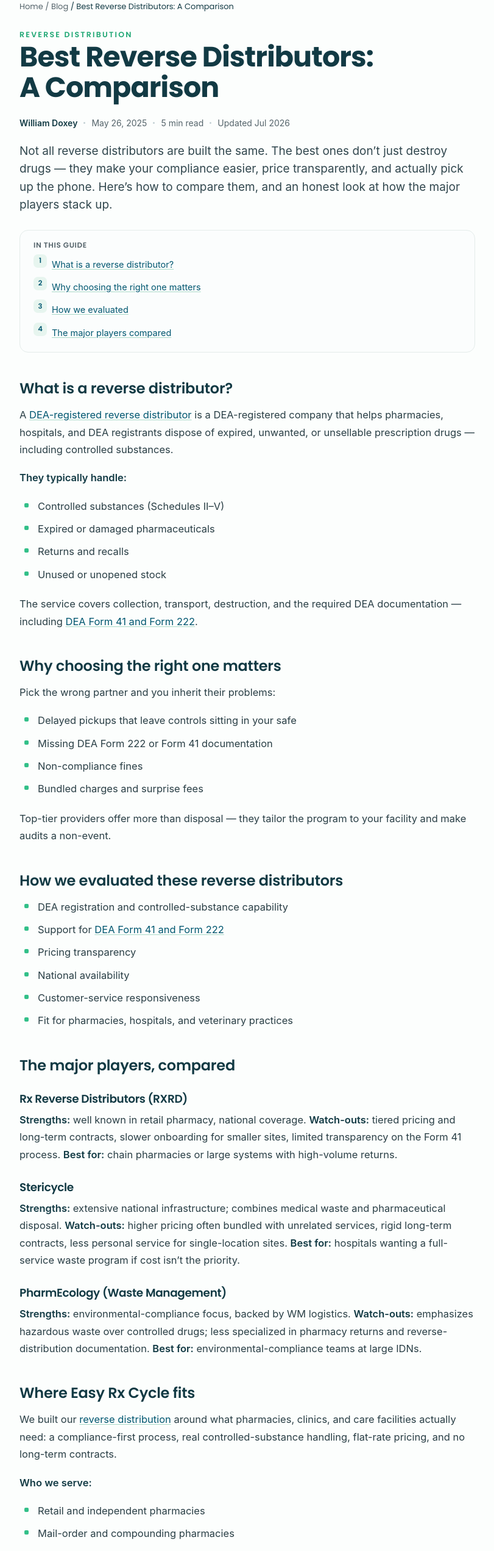
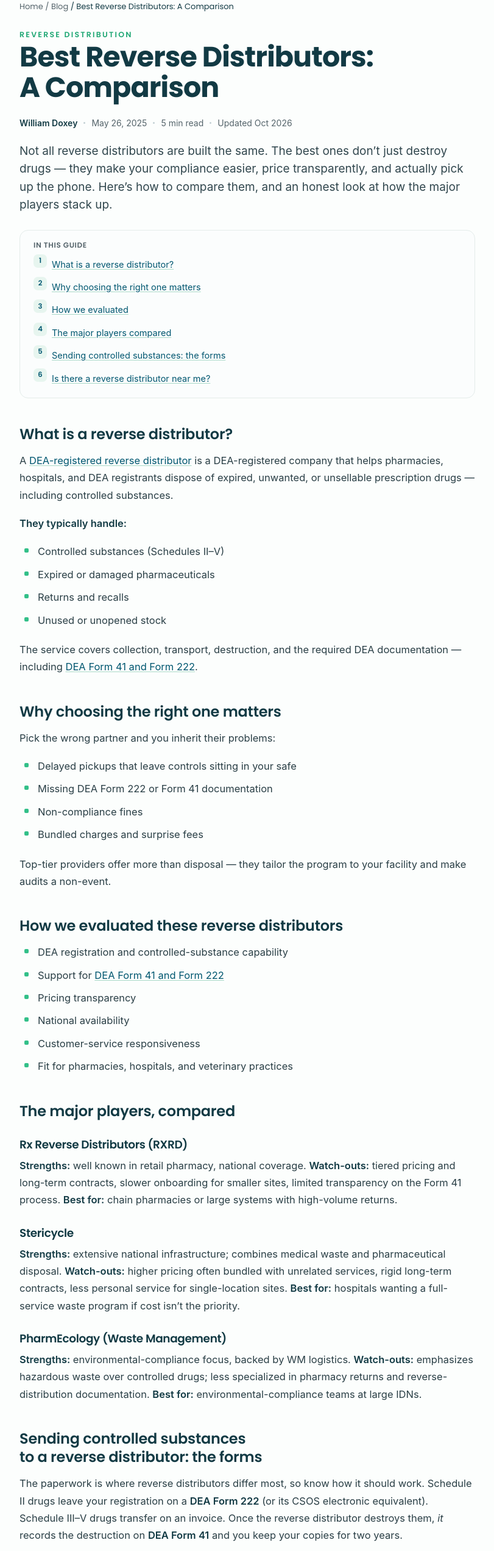
Before and after one commit to wsdoxey4/EasyRxCycle-Website, a Next.js app: page /blog/best-reverse-distributors-a-comparison in a window 1280 px wide. Shown: the part 224-2767 px from the top of the page at 61% size, without its empty margins (234-1045 px from the left). Built offline with nearby package versions, Linux system fonts and the light colour scheme; no server answers.

Commit message:
SEO: reverse distributor comparison — DEA title, controlled-substance forms + near-me sections, FAQs
Co-Authored-By: Claude Opus 5.5 <noreply@anthropic.com>

```diff
--- a/app/blog/best-reverse-distributors-a-comparison/page.tsx
+++ b/app/blog/best-reverse-distributors-a-comparison/page.tsx
@@ -7,8 +7,8 @@ import RelatedPosts from "@/components/RelatedPosts";
 import { SITE, abs } from "@/lib/site";
 
 const PATH = "/blog/best-reverse-distributors-a-comparison";
-const TITLE = "Best Reverse Distributors: A 2026 Comparison for Pharmacies";
-const DESC = "How to compare reverse distributors on the things that actually matter \u2014 DEA registration, Form 222/41 support, pricing transparency, and service \u2014 with an honest look at the major players.";
+const TITLE = "Best DEA Reverse Distributors for Pharmacies (2026 Comparison)";
+const DESC = "Compare DEA-registered reverse distributors for controlled substances on Form 222/41 support, pricing, contracts, and nationwide service \u2014 with an honest look at the major players.";
 
 export const metadata: Metadata = {
   title: TITLE,
@@ -22,13 +22,15 @@ const faqs = [
   { q: "Is Easy Rx Cycle DEA registered?", a: "Yes \u2014 we're fully authorized to handle Schedule I\u2013V controlled-substance destruction nationwide." },
   { q: "Can you help with DEA Form 41 or 222?", a: "Absolutely. We guide you through every step and retain copies for audit protection." },
   { q: "Do you service small or independent pharmacies?", a: "Yes. We specialize in supporting single-location, compounding, and mail-order pharmacies \u2014 no high-volume minimums." },
+  { q: "Is there a reverse distributor near me?", a: "You don\u2019t need one in your city. DEA-registered reverse distribution works by shipping or scheduled pickup, so a national provider like Easy Rx Cycle can serve a pharmacy or clinic in any state." },
+  { q: "Which DEA form do I use to send controlled substances to a reverse distributor?", a: "Schedule II drugs transfer on a DEA Form 222 (or its CSOS electronic equivalent); Schedules III\u2013V transfer on an invoice. The reverse distributor then destroys them and records the destruction on DEA Form 41." },
   { q: "Is there an official list of DEA reverse distributors?", a: "Yes. You can verify any distributor's registration through the DEA Diversion Control Division." }
 ];
 
 const jsonLd = {
   "@context": "https://schema.org",
   "@graph": [
-    { "@type": "Article", "@id": `${abs(PATH)}#article`, headline: "Best Reverse Distributors: A Comparison", description: DESC, author: { "@type": "Person", name: "William Doxey", url: abs("/author/william-doxey") }, publisher: { "@id": `${SITE.url}/#organization` }, datePublished: "2025-05-26", dateModified: "2026-07-31", mainEntityOfPage: abs(PATH), image: abs(SITE.ogImage) },
+    { "@type": "Article", "@id": `${abs(PATH)}#article`, headline: "Best Reverse Distributors: A Comparison", description: DESC, author: { "@type": "Person", name: "William Doxey", url: abs("/author/william-doxey") }, publisher: { "@id": `${SITE.url}/#organization` }, datePublished: "2025-05-26", dateModified: "2026-10-24", mainEntityOfPage: abs(PATH), image: abs(SITE.ogImage) },
     { "@type": "FAQPage", "@id": `${abs(PATH)}#faq`, mainEntity: faqs.map((f) => ({ "@type": "Question", name: f.q, acceptedAnswer: { "@type": "Answer", text: f.a } })) },
   ],
 };
@@ -52,7 +54,7 @@ export default function Page() {
                 <span className="dot-sep" />
                 <span>5 min read</span>
                 <span className="dot-sep" />
-                <span>Updated Jul 2026</span>
+                <span>Updated Oct 2026</span>
               </div>
               <p className="article-lead" dangerouslySetInnerHTML={{ __html: "Not all reverse distributors are built the same. The best ones don&rsquo;t just destroy drugs &mdash; they make your compliance easier, price transparently, and actually pick up the phone. Here&rsquo;s how to compare them, and an honest look at how the major players stack up." }} />
 
@@ -64,6 +66,8 @@ export default function Page() {
                 <li><a href="#why" dangerouslySetInnerHTML={{ __html: "Why choosing the right one matters" }} /></li>
                 <li><a href="#criteria" dangerouslySetInnerHTML={{ __html: "How we evaluated" }} /></li>
                 <li><a href="#compare" dangerouslySetInnerHTML={{ __html: "The major players compared" }} /></li>
+                <li><a href="#controlled" dangerouslySetInnerHTML={{ __html: "Sending controlled substances: the forms" }} /></li>
+                <li><a href="#near-me" dangerouslySetInnerHTML={{ __html: "Is there a reverse distributor near me?" }} /></li>
               </ol>
             </div>
             <h2 id="what" dangerouslySetInnerHTML={{ __html: "What is a reverse distributor?" }} />
@@ -84,6 +88,11 @@ export default function Page() {
             <p dangerouslySetInnerHTML={{ __html: "<strong>Strengths:</strong> extensive national infrastructure; combines medical waste and pharmaceutical disposal. <strong>Watch-outs:</strong> higher pricing often bundled with unrelated services, rigid long-term contracts, less personal service for single-location sites. <strong>Best for:</strong> hospitals wanting a full-service waste program if cost isn&rsquo;t the priority." }} />
             <h3 dangerouslySetInnerHTML={{ __html: "PharmEcology (Waste Management)" }} />
             <p dangerouslySetInnerHTML={{ __html: "<strong>Strengths:</strong> environmental-compliance focus, backed by WM logistics. <strong>Watch-outs:</strong> emphasizes hazardous waste over controlled drugs; less specialized in pharmacy returns and reverse-distribution documentation. <strong>Best for:</strong> environmental-compliance teams at large IDNs." }} />
+            <h2 id="controlled" dangerouslySetInnerHTML={{ __html: "Sending controlled substances to a reverse distributor: the forms" }} />
+            <p dangerouslySetInnerHTML={{ __html: "The paperwork is where reverse distributors differ most, so know how it should work. Schedule II drugs leave your registration on a <strong>DEA Form 222</strong> (or its CSOS electronic equivalent). Schedule III&ndash;V drugs transfer on an invoice. Once the reverse distributor destroys them, <em>it</em> records the destruction on <strong>DEA Form 41</strong> and you keep your copies for two years." }} />
+            <p dangerouslySetInnerHTML={{ __html: "A good partner tells you exactly which form each item needs before anything ships, and sends back documentation you can hand an inspector. For the full walkthrough, see <a href=\"/blog/dea-form-41-requirements-and-pdf\">how to fill out DEA Form 41</a> and our guide to <a href=\"/blog/reverse-distribution-for-controlled-substances\">reverse distribution for controlled substances</a>." }} />
+            <h2 id="near-me" dangerouslySetInnerHTML={{ __html: "Is there a reverse distributor near me?" }} />
+            <p dangerouslySetInnerHTML={{ __html: "You don&rsquo;t need one in your city. Reverse distribution runs on shipping and scheduled pickup, so what matters is DEA registration, documentation, and turnaround, not distance. Easy Rx Cycle serves pharmacies, clinics, and long-term care facilities in all 50 states." }} />
             <h2 id="erc" dangerouslySetInnerHTML={{ __html: "Where Easy Rx Cycle fits" }} />
             <p dangerouslySetInnerHTML={{ __html: "We built our <a href=\"/our-solutions/reverse-distribution\">reverse distribution</a> around what pharmacies, clinics, and care facilities actually need: a compliance-first process, real controlled-substance handling, flat-rate pricing, and no long-term contracts." }} />
             <p dangerouslySetInnerHTML={{ __html: "<strong>Who we serve:</strong>" }} />
```
